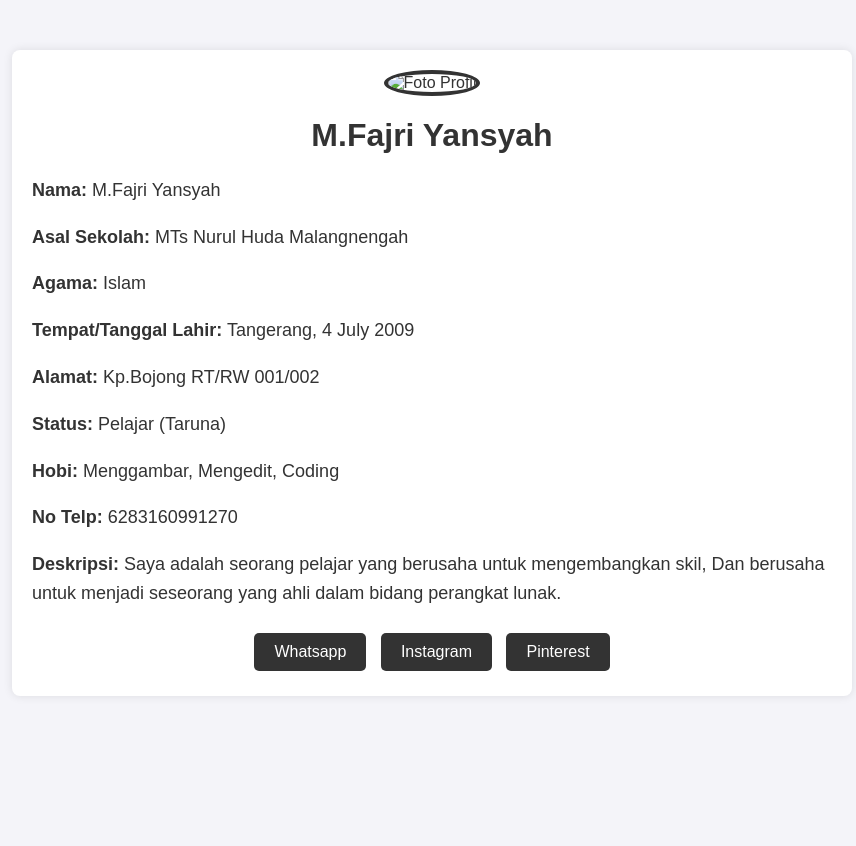
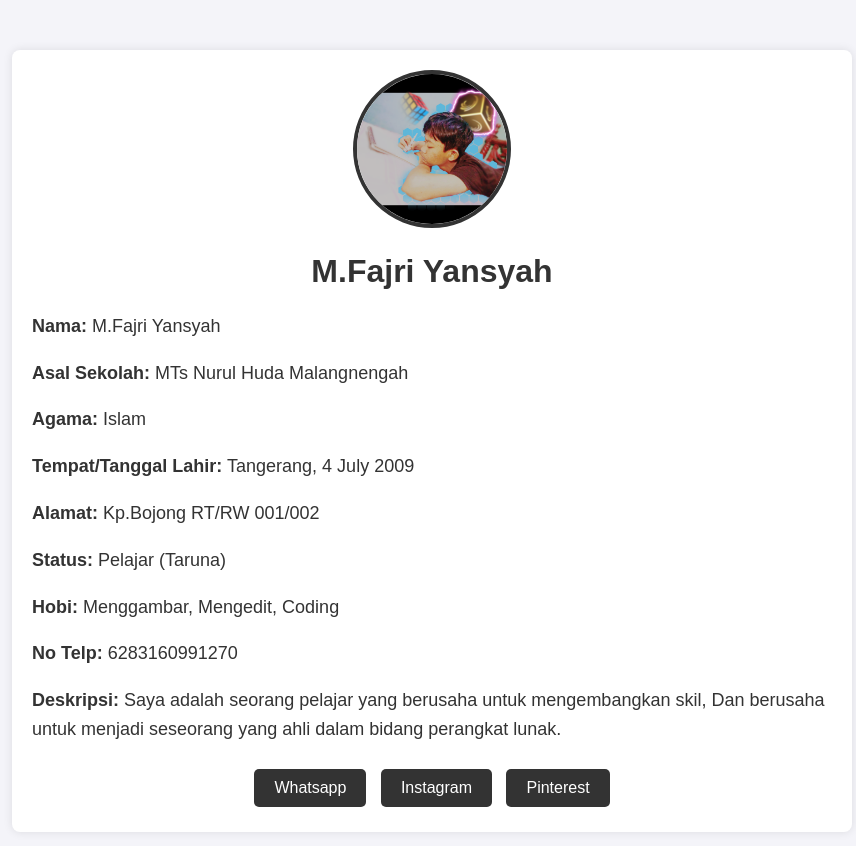
Before and after one commit to FazZenterprise/My-Biodata, a plain HTML site: page index.html in a window 1280 px wide. Shown: the whole page, without its empty margins (208-1064 px from the left). Before the commit the page ends 800 px from the top, so only its background shows below. Drawn offline with Linux system fonts and the light colour scheme.

Commit message:
Update index.html

```diff
--- a/index.html
+++ b/index.html
@@ -75,7 +75,7 @@
 
     <div class="container">
         <div class="profile-pic">
-            <img src="FotoSaya.png" alt="Foto Profil">
+            <img src="FotoSaya.jpg" alt="Foto Profil">
         </div>
         <h1>M.Fajri Yansyah</h1>
         <div class="info">
```
